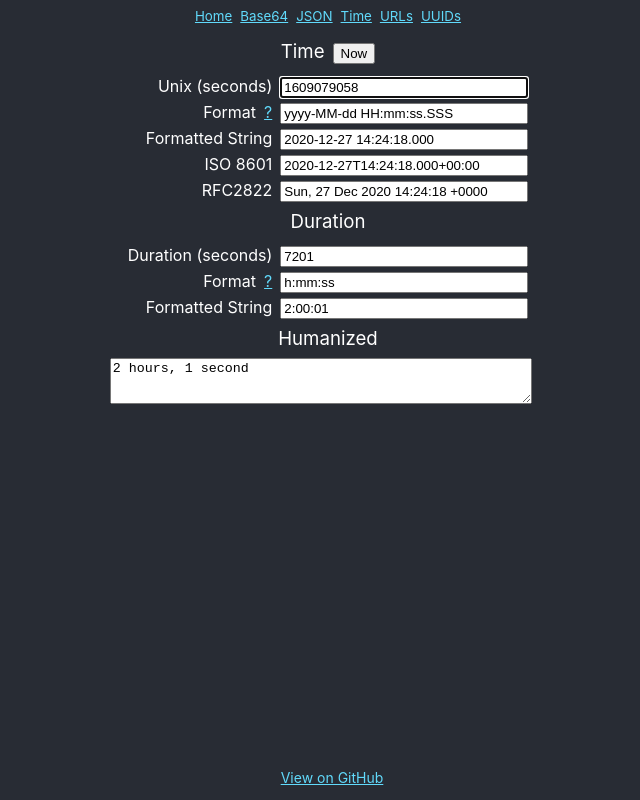
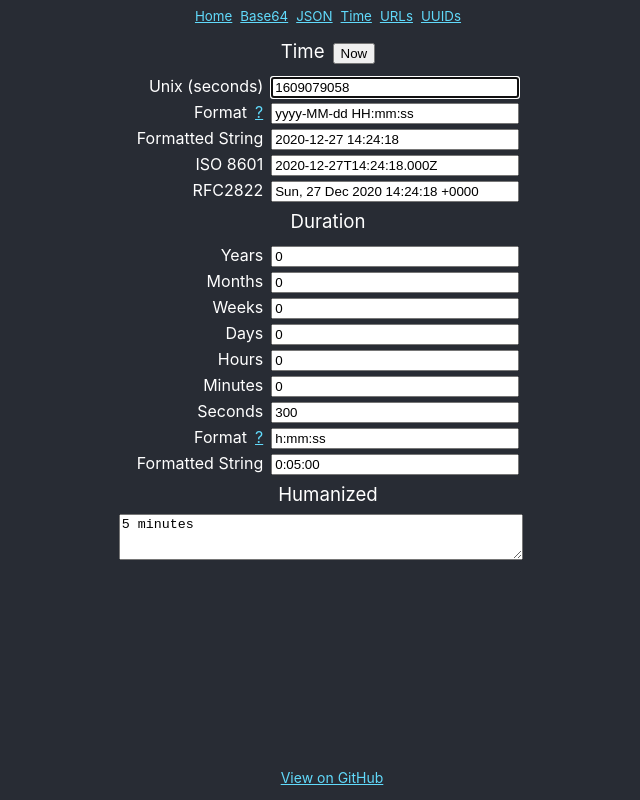
Before and after one commit to fjoubert/devtools, a React (Create React App) app: page /time in a window 1280 px wide. Shown: the whole page, without its empty margins (312-952 px from the left). Built offline with nearby package versions, Linux system fonts and the light colour scheme.

Commit message:
Time tool refinement

```diff
--- a/src/tools/time.tsx
+++ b/src/tools/time.tsx
@@ -1,95 +1,75 @@
 import { ChangeEvent, useEffect, useState } from 'react';
-import { DateTime, Duration } from 'luxon';
+import { DateTime, Duration, DurationObjectUnits } from 'luxon';
 import HumanizeDuration from 'humanize-duration';
 import withErrorHandling, { ErrorHandlerProps } from '../util/withErrorHandingWrapper';
 
-interface ITimestampsProps {
-    timestamp: DateTime,
-    unixTimestamp: number,
-    isoTimestamp: string,
-    RFC2822: string,
-    localeString: string,
+interface ITimestampProps {
+    dateTime: DateTime,
+    unixTimestamp?: number,
+    isoTimestamp?: string,
+    RFC2822?: string,
     formattedString: string,
 }
 
-interface IDurationsProps {
-    seconds: number,
+interface IDurationProps {
+    values: Duration,
     formattedString: string,
     humanized: string,
 }
 
 const maxTimestamp = 999999999999;
 
+const defaultDuration = Duration.fromObject(
+    {
+        years: 0,
+        months: 0,
+        weeks: 0,
+        days: 0,
+        hours: 0,
+        minutes: 0,
+        seconds: 300,
+        milliseconds: 0,
+    }
+);
+
 const Time = (errorHandlerProps: ErrorHandlerProps) => {
 
-    const [timeFormat, setTimeFormat] = useState<string>("yyyy-MM-dd HH:mm:ss.SSS");
+    const [timeFormat, setTimeFormat] = useState<string>("yyyy-MM-dd HH:mm:ss");
     const [durationFormat, setDurationFormat] = useState<string>("h:mm:ss");
 
-    const [timestamps, setTimestamps] = useState<ITimestampsProps>({
-        timestamp: DateTime.utc(),
+    const [timestamp, setTimestamp] = useState<ITimestampProps>({
+        dateTime: DateTime.utc(),
         unixTimestamp: 0,
         isoTimestamp: '',
         RFC2822: '',
-        localeString: '',
         formattedString: '',
     });
-    const [durations, setDurations] = useState<IDurationsProps>({
-        seconds: 0,
+
+    const [duration, setDuration] = useState<IDurationProps>({
+        values: defaultDuration,
         formattedString: '',
         humanized: '',
     });
 
     useEffect(() => {
-        setTimestamps(computeTimestamps(DateTime.utc().toSeconds(), timeFormat));
-        setDurations(computeDurations(7201, durationFormat));
+        setTimestamp(computeTimestamp(DateTime.utc(), timeFormat));
+        setDuration(computeDuration(defaultDuration, durationFormat));
     }, [durationFormat, timeFormat]);
 
     const setNow = () => {
-        setTimestamps(computeTimestamps(DateTime.utc().toSeconds(), timeFormat));
+        setTimestamp(computeTimestamp(DateTime.utc(), timeFormat));
     };
 
-    const handleUnixInputChange = withErrorHandling((e: ChangeEvent<HTMLInputElement>) => {
-        setTimestamps(computeTimestamps(parseInt(e.target.value), timeFormat));
+    const setTimestampFromDateTime = withErrorHandling((dateTime: DateTime) => {
+        if (!dateTime.isValid) {
+            throw new Error(dateTime.invalidExplanation!);
+        }
+        setTimestamp(computeTimestamp(dateTime, timeFormat));
     }, errorHandlerProps);
 
-    const handleTimeISOInputChange = withErrorHandling((e: ChangeEvent<HTMLInputElement>) => {
-        let newDateTime = DateTime.fromISO(e.target.value);
-        if (!newDateTime.isValid) {
-            setTimestamps({
-                ...timestamps,
-                isoTimestamp: e.target.value
-            });
-            throw new Error(newDateTime.invalidExplanation!);
-        }
-        setTimestamps(computeTimestamps(newDateTime.toSeconds(), timeFormat));
-    }, errorHandlerProps);
-
-    const handleRFC2822InputChange = withErrorHandling((e: ChangeEvent<HTMLInputElement>) => {
-        let newDateTime = DateTime.fromRFC2822(e.target.value);
-        if (!newDateTime.isValid) {
-            setTimestamps({
-                ...timestamps,
-                RFC2822: e.target.value
-            });
-            throw new Error(newDateTime.invalidExplanation!);
-        }
-        setTimestamps(computeTimestamps(newDateTime.toSeconds(), timeFormat));
-    }, errorHandlerProps);
-
-    const handleTimeFormattedInputChange = withErrorHandling((e: ChangeEvent<HTMLInputElement>) => {
-        let newDateTime = DateTime.fromFormat(e.target.value, timeFormat);
-        if (!newDateTime.isValid) {
-            setTimestamps({
-                ...timestamps,
-                formattedString: e.target.value
-            });
-            throw new Error(newDateTime.invalidExplanation!);
-        }
-        setTimestamps(computeTimestamps(newDateTime.toSeconds(), timeFormat));
-    }, errorHandlerProps);
-
-    const handleDurationSecondsInputChange = withErrorHandling((e: ChangeEvent<HTMLInputElement>) => {
-        setDurations(computeDurations(parseInt(e.target.value), durationFormat));
+    const setDurationFromDurationObject = withErrorHandling((durationSegment: DurationObjectUnits) => {
+        duration.values.set(durationSegment);
+        setDuration(computeDuration(duration.values, durationFormat));
     }, errorHandlerProps);
 
     const handleFocus = (e: ChangeEvent<HTMLInputElement>) => e.target.select();
@@ -99,124 +79,160 @@ const Time = (errorHandlerProps: ErrorHandlerProps) => {
         <div className="timeTool">
             <span className="divider">Time<button onClick={setNow}>Now</button></span>
             <div className="timeRow">
-                <label htmlFor="inputUnix">Unix (seconds)</label>
+                <label>Unix (seconds)</label>
                 <input
-                    id="inputUnix"
                     autoFocus
                     type="text"
                     min="0"
                     max={maxTimestamp}
-                    value={timestamps.unixTimestamp}
-                    onChange={handleUnixInputChange}
+                    value={timestamp.unixTimestamp}
+                    onChange={(e) => { setTimestampFromDateTime(DateTime.fromSeconds(parseInt(e.target.value))); }}
                 />
             </div>
             <div className="timeRow">
-                <label htmlFor="inputFormat">Format</label>
+                <label>Format</label>
                 <a href="https://moment.github.io/luxon/docs/manual/parsing.html#table-of-tokens" target="_blank" rel="noreferrer">?</a>
                 <input
-                    id="inputFormat"
                     type="text"
                     value={timeFormat}
                     onChange={(e) => setTimeFormat(e.target.value)}
                 />
             </div>
             <div className="timeRow">
-                <label htmlFor="inputFormattedString">Formatted String</label>
+                <label>Formatted String</label>
                 <input
-                    id="inputFormattedString"
                     type="text"
-                    value={timestamps.formattedString}
-                    onChange={handleTimeFormattedInputChange}
+                    value={timestamp.formattedString}
+                    onChange={(e) => { setTimestampFromDateTime(DateTime.fromFormat(e.target.value, timeFormat)); }}
                     onFocus={handleFocus}
                 />
             </div>
             <div className="timeRow">
-                <label htmlFor="inputISO">ISO 8601</label>
+                <label>ISO 8601</label>
                 <input
-                    id="inputISO"
                     type="text"
-                    value={timestamps.isoTimestamp}
-                    onChange={handleTimeISOInputChange}
-                    onFocus={handleFocus} />
+                    value={timestamp.isoTimestamp}
+                    onChange={(e) => { setTimestampFromDateTime(DateTime.fromISO(e.target.value)); }}
+                    onFocus={handleFocus}
+                />
             </div>
             <div className="timeRow">
-                <label htmlFor="inputRFC2822">RFC2822</label>
+                <label>RFC2822</label>
                 <input
-                    id="inputRFC2822"
                     type="text"
-                    value={timestamps.RFC2822}
-                    onChange={handleRFC2822InputChange}
+                    value={timestamp.RFC2822}
+                    onChange={(e) => { setTimestampFromDateTime(DateTime.fromRFC2822(e.target.value)); }}
                     onFocus={handleFocus}
                 />
             </div>
             <span className="divider">Duration</span>
             <div className="timeRow">
-                <label htmlFor="inputDurationSeconds">Duration (seconds)</label>
+                <label>Years</label>
                 <input
-                    id="inputDurationSeconds"
-                    type="text"
-                    value={durations!.seconds}
-                    onChange={handleDurationSecondsInputChange}
+                    type="number"
+                    value={duration.values.years}
+                    onChange={(e) => { setDurationFromDurationObject({ years: parseInt(e.target.value) }); }}
                     onFocus={handleFocus}
                 />
             </div>
             <div className="timeRow">
-                <label htmlFor="inputDurationFormat">Format</label>
+                <label>Months</label>
+                <input
+                    type="number"
+                    value={duration.values.months}
+                    onChange={(e) => { setDurationFromDurationObject({ months: parseInt(e.target.value) }); }}
+                    onFocus={handleFocus}
+                />
+            </div>
+            <div className="timeRow">
+                <label>Weeks</label>
+                <input
+                    type="number"
+                    value={duration.values.weeks}
+                    onChange={(e) => { setDurationFromDurationObject({ weeks: parseInt(e.target.value) }); }}
+                    onFocus={handleFocus}
+                />
+            </div>
+            <div className="timeRow">
+                <label>Days</label>
+                <input
+                    type="number"
+                    value={duration.values.days}
+                    onChange={(e) => { setDurationFromDurationObject({ days: parseInt(e.target.value) }); }}
+                    onFocus={handleFocus}
+                />
+            </div>
+            <div className="timeRow">
+                <label>Hours</label>
+                <input
+                    type="number"
+                    value={duration.values.hours}
+                    onChange={(e) => { setDurationFromDurationObject({ hours: parseInt(e.target.value) }); }}
+                    onFocus={handleFocus}
+                />
+            </div>
+            <div className="timeRow">
+                <label>Minutes</label>
+                <input
+                    type="number"
+                    value={duration.values.minutes}
+                    onChange={(e) => { setDurationFromDurationObject({ minutes: parseInt(e.target.value) }); }}
+                    onFocus={handleFocus}
+                />
+            </div>
+            <div className="timeRow">
+                <label>Seconds</label>
+                <input
+                    type="number"
+                    value={duration.values.seconds}
+                    onChange={(e) => { setDurationFromDurationObject({ seconds: parseInt(e.target.value) }); }}
+                    onFocus={handleFocus}
+                />
+            </div>
+            <div className="timeRow">
+                <label>Format</label>
                 <a href="https://moment.github.io/luxon/docs/manual/parsing.html#table-of-tokens" target="_blank" rel="noreferrer">?</a>
                 <input
-                    id="inputDurationFormat"
                     type="text"
                     value={durationFormat}
                     onChange={(e) => setDurationFormat(e.target.value)}
                 />
             </div>
             <div className="timeRow">
-                <label htmlFor="inputFormattedDurationString">Formatted String</label>
+                <label>Formatted String</label>
                 <input
-                    id="inputFormattedDurationString"
                     type="text"
-                    defaultValue={durations!.formattedString}
+                    defaultValue={duration.formattedString}
                     onFocus={handleFocus}
                 />
             </div>
 
-            <label className="divider" htmlFor="inputHumanized">Humanized</label>
+            <label className="divider">Humanized</label>
             <textarea
                 id="inputHumanized"
-                defaultValue={durations!.humanized}
+                defaultValue={duration.humanized}
                 onFocus={handleTextareaFocus}
             />
         </div>
     );
 };
 
-function computeDurations(seconds: number, durationFormat: string) {
-    let newSeconds = seconds;
-    if (isNaN(seconds)) {
-        newSeconds = 0;
-    }
+export const computeDuration = (duration: Duration, durationFormat: string): IDurationProps => {
     return {
-        seconds: seconds,
-        formattedString: Duration.fromMillis(newSeconds * 1000).toFormat(durationFormat),
-        humanized: HumanizeDuration(newSeconds * 1000)
+        values: duration,
+        formattedString: duration.toFormat(durationFormat),
+        humanized: HumanizeDuration(duration.as('milliseconds'))
     };
 };
 
-const computeTimestamps = (seconds: number, timeFormat: string) => {
-    let newSeconds = seconds;
-    if (isNaN(seconds)) {
-        newSeconds = 0;
-    } else if (seconds > maxTimestamp) {
-        newSeconds = maxTimestamp;
-    }
-    let timestamp = DateTime.fromSeconds(newSeconds);
+export const computeTimestamp = (dateTime: DateTime, timeFormat: string): ITimestampProps => {
+
     return {
-        timestamp: timestamp,
-        unixTimestamp: newSeconds,
-        isoTimestamp: timestamp.toISO(),
-        RFC2822: timestamp.toRFC2822(),
-        localeString: timestamp.toLocaleString(DateTime.DATETIME_FULL_WITH_SECONDS),
-        formattedString: timestamp.toFormat(timeFormat)
+        dateTime: dateTime,
+        unixTimestamp: dateTime.toSeconds(),
+        isoTimestamp: dateTime.toISO(),
+        RFC2822: dateTime.toRFC2822(),
+        formattedString: dateTime.toFormat(timeFormat)
     };
 };
 
```
